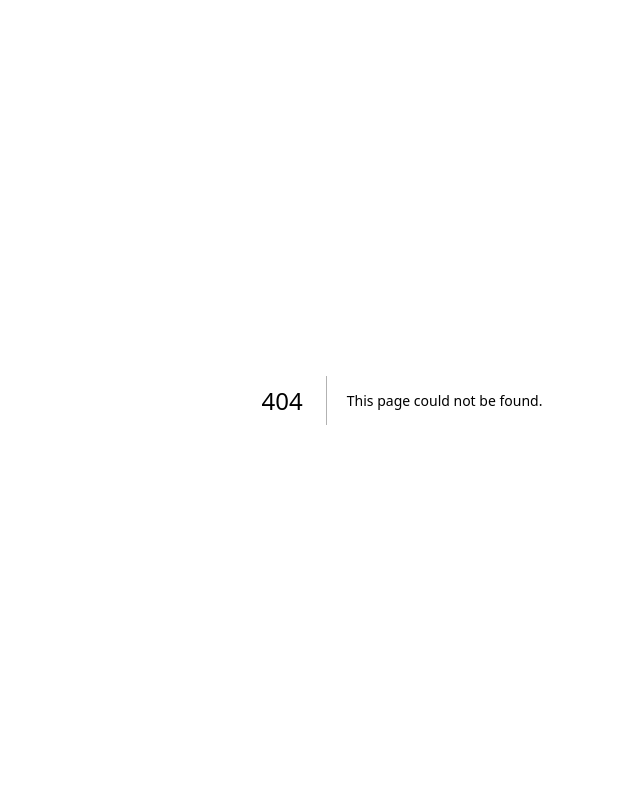
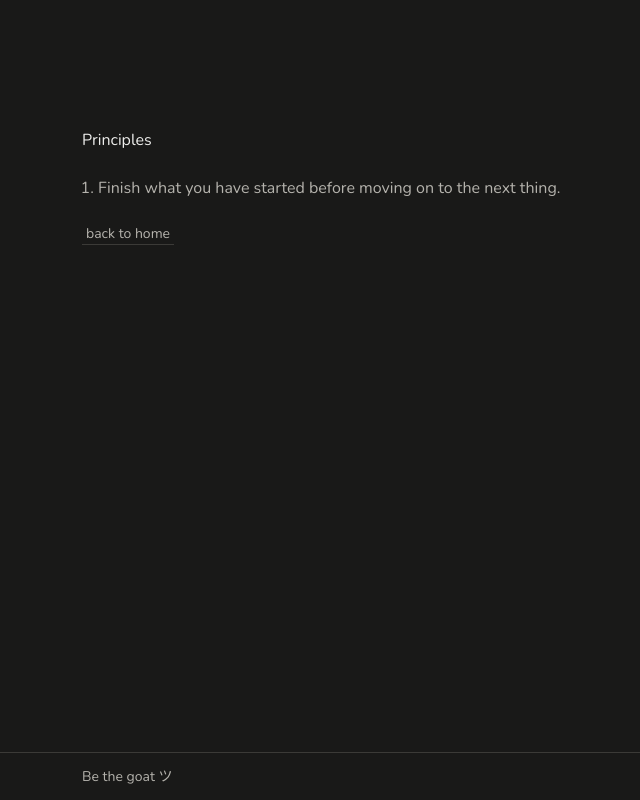
Before and after one commit to mahmood-saghrajooghi/personal-website, a Next.js app: page /principles in a window 1280 px wide. Before the commit this address had no page. Shown: the whole page, without its empty margins (238-878 px from the left). Built offline with nearby package versions, Linux system fonts and the light colour scheme.

Commit message:
add principles page

```diff
--- /dev/null
+++ b/components/link/nav-link.tsx
@@ -0,0 +1,14 @@
+import Link from 'next/link'
+
+type Props = React.ComponentProps<typeof Link>;
+
+export default function NavLink({ children, className, ...props }: Props) {
+  return (
+    <Link
+      className={`link text-sm ${className || ''}`}
+      {...props}
+    >
+      {children}
+    </Link>
+  )
+}
--- a/pages/index.tsx
+++ b/pages/index.tsx
@@ -4,6 +4,7 @@ import Layout from '../components/layout/layout';
 import Glitch from '../components/glitch/glitch';
 import Cursor from '../components/glitch/cursor';
 import Link from '../components/link/link';
+import NavLink from '../components/link/nav-link';
 
 const IndexPage = () => {
   const [customCursorVisible, setCustomCursorVisible] = useState(false);
@@ -21,9 +22,10 @@ const IndexPage = () => {
       <Cursor visible={customCursorVisible} />
       <div className='main-grid'>
         <article>
-          <h1 className='mb-6 color-text' style={{ '--index': 1 } as React.CSSProperties} data-blur-in-animation>
+          <h1 className='color-text mb-6' style={{ '--index': 1 } as React.CSSProperties} data-blur-in-animation>
             Mahmood Sagharjooghi
           </h1>
+
           <p className='mb-16 color-sub' style={{ '--index': 2 } as React.CSSProperties} data-blur-in-animation>
             <i>Web craftsman</i>. Creating delightful and smooth web experiences.
             Frontend dev at{' '}
@@ -37,14 +39,29 @@ const IndexPage = () => {
             .
           </p>
           <h2 className='mb-4 color-text' style={{ '--index': 3 } as React.CSSProperties} data-blur-in-animation>
+            Links
+          </h2>
+          <div className='mb-16 color-sub' style={{ '--index': 4 } as React.CSSProperties} data-blur-in-animation>
+
+            <NavLink
+              href='/principles'
+              className='px-1 color-text'
+            >
+              Principles
+            </NavLink>
+            <p className='mt-2'>
+              A collection of principles that guide my work and life.
+            </p>
+          </div>
+          <h2 className='mb-4 color-text' style={{ '--index': 4 } as React.CSSProperties} data-blur-in-animation>
             Present
           </h2>
           <p className='mb-7 color-sub' style={{ '--index': 4 } as React.CSSProperties} data-blur-in-animation>
             Doing side projects and diving deep into web fundamentals. I'm most passionate about
             building performant small <Glitch
-            handleMouseEnter={handleMouseEnter}
-            handleMouseLeave={handleMouseLeave}
-            customCursorVisible={customCursorVisible}
+              handleMouseEnter={handleMouseEnter}
+              handleMouseLeave={handleMouseLeave}
+              customCursorVisible={customCursorVisible}
             >animations</Glitch>
             . Things you may not notice
             when they're there, but you'll miss when they're not.
@@ -62,7 +79,7 @@ const IndexPage = () => {
             by Zane Alexander.
           </p>
           <h2 className='mb-4 color-text' style={{ '--index': 6 } as React.CSSProperties} data-blur-in-animation>
-            Links
+            Socials
           </h2>
           <div className='flex mb-16 color-sub gap-2' style={{ '--index': 7 } as React.CSSProperties} data-blur-in-animation>
             <Link
--- /dev/null
+++ b/pages/principles.tsx
@@ -0,0 +1,49 @@
+import { useState } from 'react';
+
+import Layout from '../components/layout/layout';
+import Cursor from '../components/glitch/cursor';
+import Link from '../components/link/link';
+import NavLink from '../components/link/nav-link';
+
+const IndexPage = () => {
+  const [customCursorVisible, setCustomCursorVisible] = useState(false);
+
+  const handleMouseEnter = () => {
+    setCustomCursorVisible(true);
+  }
+
+  const handleMouseLeave = () => {
+    setCustomCursorVisible(false);
+  }
+
+  return (
+    <Layout>
+      <Cursor visible={customCursorVisible} />
+      <div className='main-grid'>
+        <article>
+
+          <h1 className='color-text mb-6' style={{ '--index': 1 } as React.CSSProperties} data-blur-in-animation>
+            Principles
+          </h1>
+          <div className='mb-6' style={{ '--index': 2 } as React.CSSProperties} data-blur-in-animation>
+            <ul className='color-sub ml-4'>
+              <li className='mb-2 list-decimal'>
+                Finish what you have started before moving on to the next thing.
+              </li>
+            </ul>
+          </div>
+          <div className='mb-6 flex items-center gap-2' style={{ '--index': 3 } as React.CSSProperties} data-blur-in-animation>
+            <NavLink
+              href='/'
+              className='px-1 flex color-sub items-center gap-2'
+            >
+              back to home
+            </NavLink>
+          </div>
+        </article>
+      </div>
+    </Layout>
+  )
+};
+
+export default IndexPage;
```
